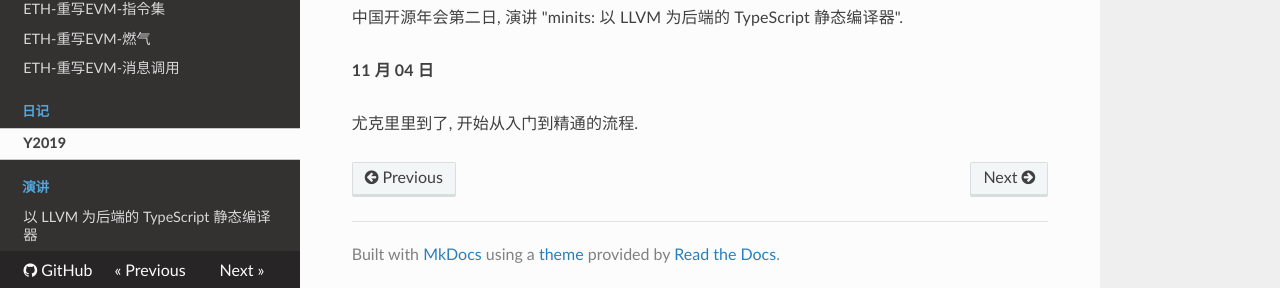
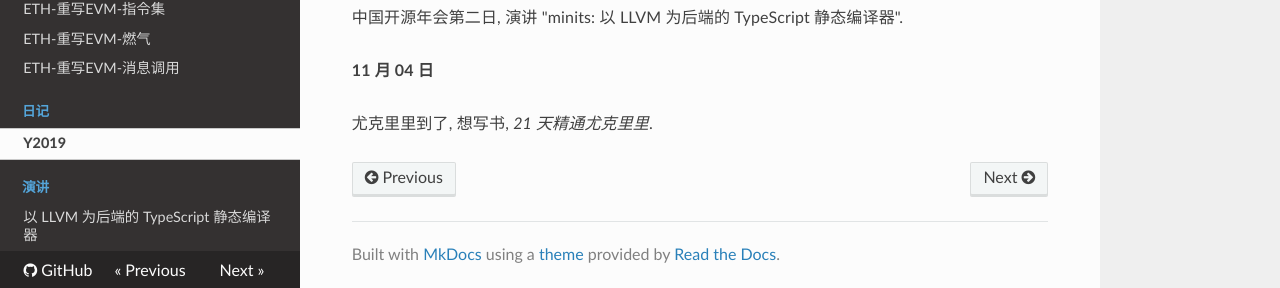
Before and after one commit to mohanson/accu, an MkDocs documentation site: the page built from docs/content/diary/2019.md, in a window 1280 px wide and 900 px high, scrolled down 1790 px. Shown: the part 609-897 px from the top of the window. Built offline with MkDocs 1.6.1, drawn with Linux system fonts in a browser that asks for light colours; nearby versions of some CDN libraries.

Commit message:
2019-11-04 17:24:26

```diff
--- a/docs/content/diary/2019.md
+++ b/docs/content/diary/2019.md
@@ -88,4 +88,4 @@ Sekai, Sekai, Sekai!
 
 **11 月 04 日**
 
-尤克里里到了, 开始从入门到精通的流程.
+尤克里里到了, 想写书, *21 天精通尤克里里*.
```
